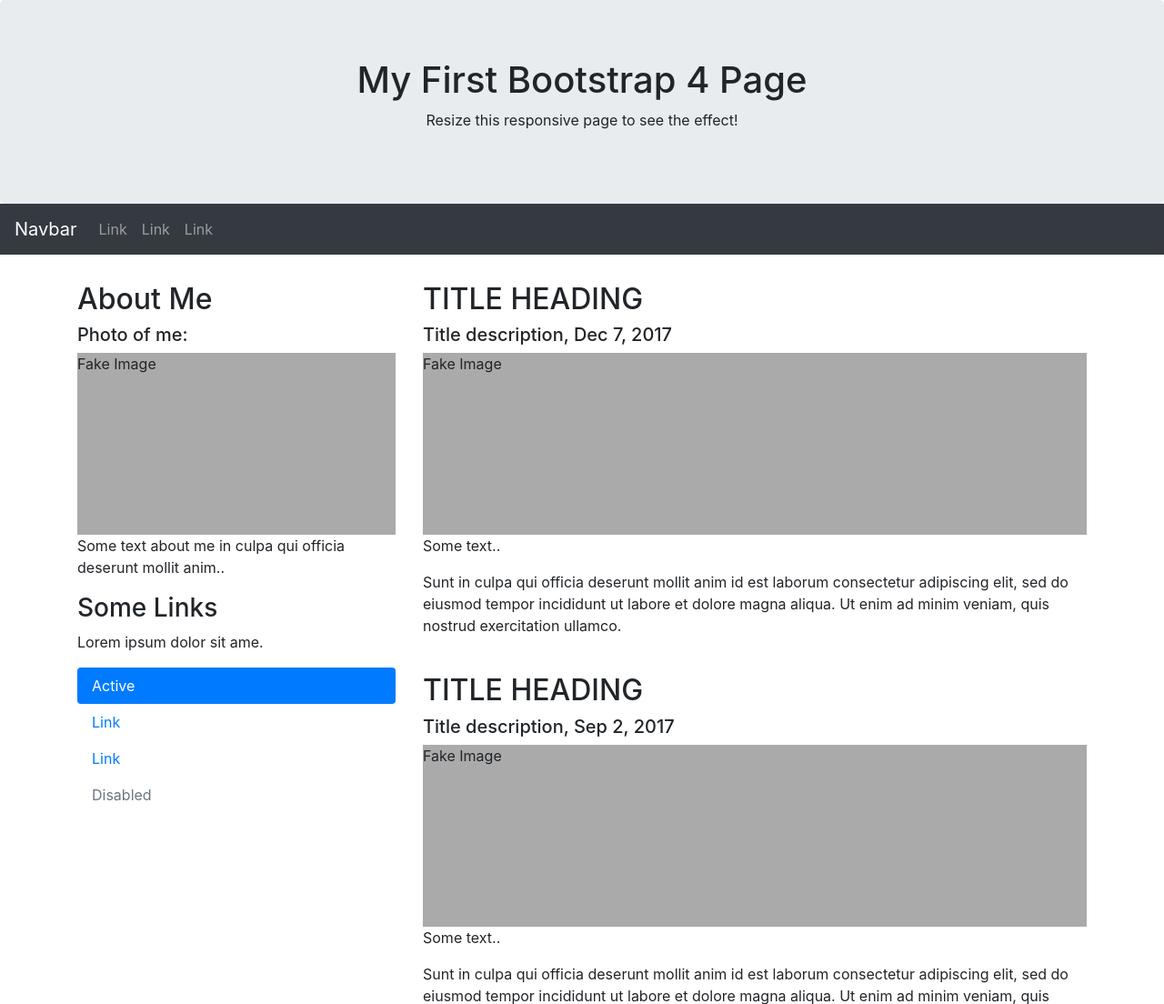
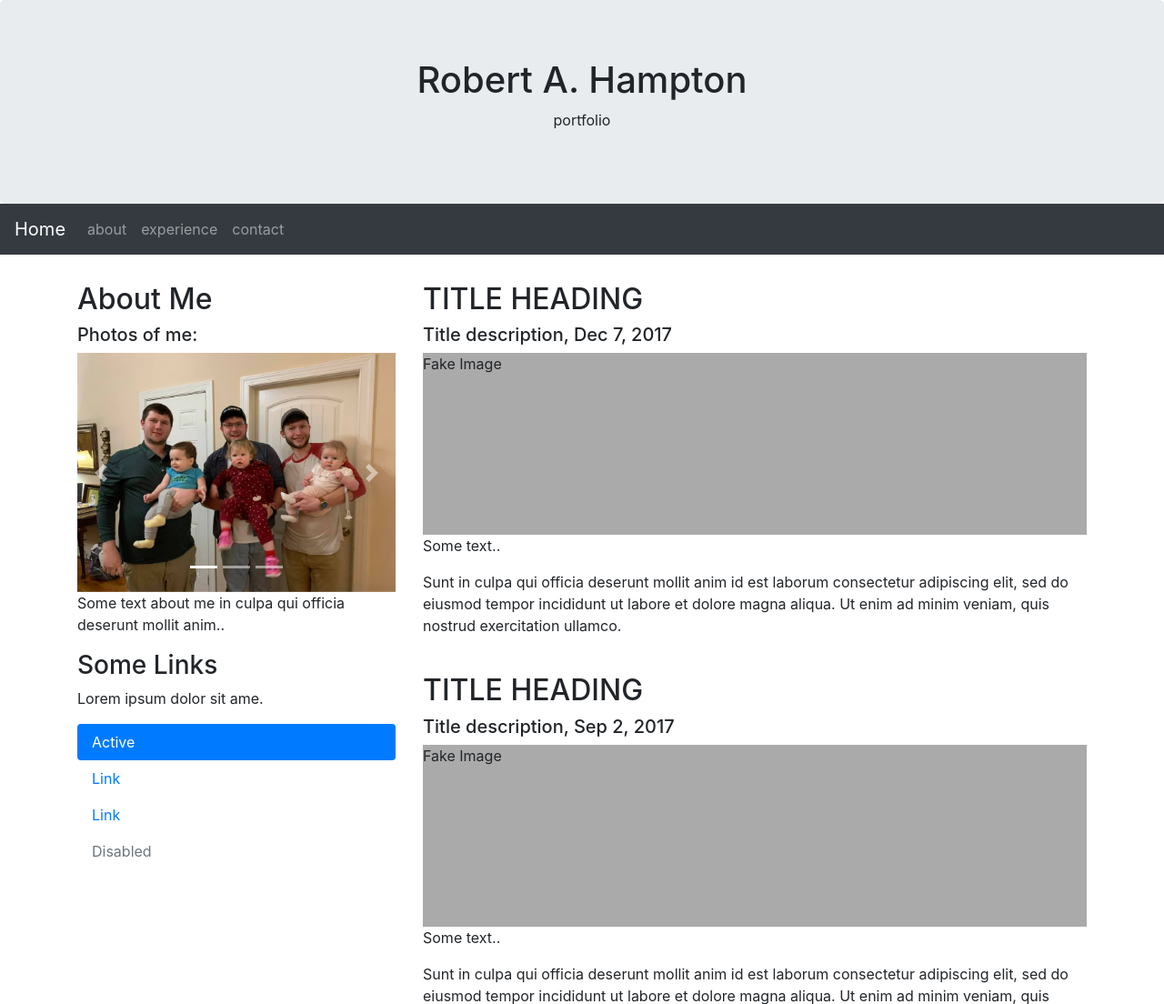
Before and after one commit to robbzzilla/CS308, a PHP site: page / in a window 1280 px wide. Shown: the top 1104 px of the page at 91% size. Run offline with PHP 8.4, Linux system fonts and the light colour scheme.

Commit message:
Index || made changes to basic info

```diff
--- a/dashboard/about.php
+++ b/dashboard/about.php
@@ -1 +1,3 @@
 <?php
+
+?>
--- /dev/null
+++ b/dashboard/contact.php
@@ -0,0 +1 @@
+<?php
--- a/index.php
+++ b/index.php
@@ -13,30 +13,34 @@
             height: 200px;
             background: #aaa;
         }
+        .carousel-inner img {
+            width: 100%;
+            height: 100%;
+        }
     </style>
 </head>
 <body>
 
 <div class="jumbotron text-center" style="margin-bottom:0">
-    <h1>My First Bootstrap 4 Page</h1>
-    <p>Resize this responsive page to see the effect!</p>
+    <h1>Robert A. Hampton</h1>
+    <p>portfolio</p>
 </div>
 
 <nav class="navbar navbar-expand-sm bg-dark navbar-dark">
-    <a class="navbar-brand" href="#">Navbar</a>
+    <a class="navbar-brand" href="/index.php">Home</a>
     <button class="navbar-toggler" type="button" data-toggle="collapse" data-target="#collapsibleNavbar">
         <span class="navbar-toggler-icon"></span>
     </button>
     <div class="collapse navbar-collapse" id="collapsibleNavbar">
         <ul class="navbar-nav">
             <li class="nav-item">
-                <a class="nav-link" href="#">Link</a>
+                <a class="nav-link" href="about.php">about</a>
             </li>
             <li class="nav-item">
-                <a class="nav-link" href="#">Link</a>
+                <a class="nav-link" href="experience.php">experience</a>
             </li>
             <li class="nav-item">
-                <a class="nav-link" href="#">Link</a>
+                <a class="nav-link" href="contact.php">contact</a>
             </li>
         </ul>
     </div>
@@ -46,8 +50,36 @@
     <div class="row">
         <div class="col-sm-4">
             <h2>About Me</h2>
-            <h5>Photo of me:</h5>
-            <div class="fakeimg">Fake Image</div>
+            <h5>Photos of me:</h5>
+            <div id="demo" class="carousel slide" data-ride="carousel">
+                <!-- Indicators -->
+                <ul class="carousel-indicators">
+                    <li data-target="#demo" data-slide-to="0" class="active"></li>
+                    <li data-target="#demo" data-slide-to="1"></li>
+                    <li data-target="#demo" data-slide-to="2"></li>
+                </ul>
+
+                <!-- The slideshow -->
+                <div class="carousel-inner">
+                    <div class="carousel-item active">
+                        <img src="/images/photo1.jpg" alt="photo1" width="1100" height="500">
+                    </div>
+                    <div class="carousel-item">
+                        <img src="/images/photo2.jpg" alt="photo2" width="1100" height="500">
+                    </div>
+                    <div class="carousel-item">
+                        <img src="/images/photo3.jpg" alt="photo3" width="1100" height="500">
+                    </div>
+                </div>
+
+                <!-- Left and right controls -->
+                <a class="carousel-control-prev" href="#demo" data-slide="prev">
+                    <span class="carousel-control-prev-icon"></span>
+                </a>
+                <a class="carousel-control-next" href="#demo" data-slide="next">
+                    <span class="carousel-control-next-icon"></span>
+                </a>
+            </div>
             <p>Some text about me in culpa qui officia deserunt mollit anim..</p>
             <h3>Some Links</h3>
             <p>Lorem ipsum dolor sit ame.</p>
```
Also changed, not shown: images/logo.png (added), images/photo1.jpg (added), images/photo2.jpg (added), images/photo3.jpg (added).
